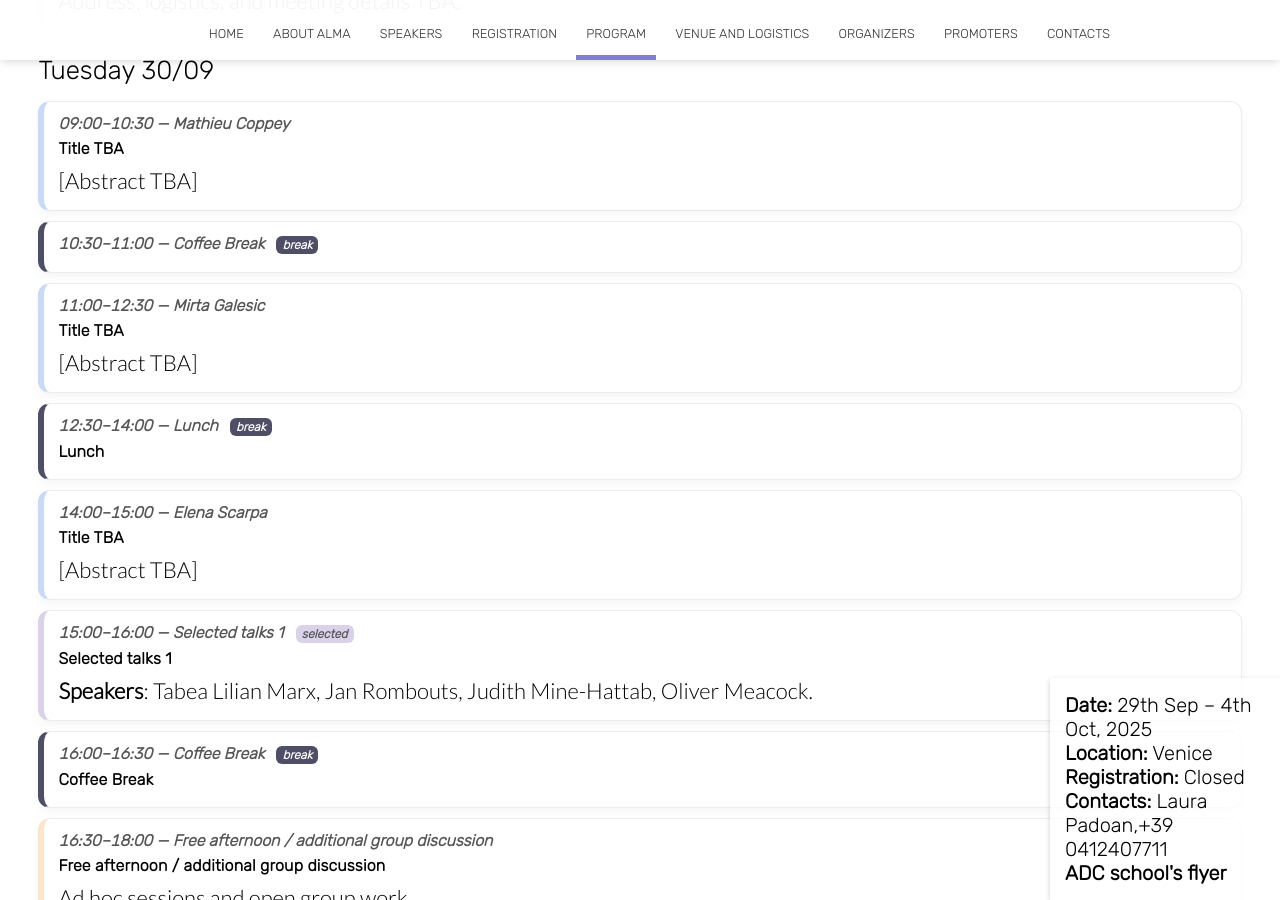
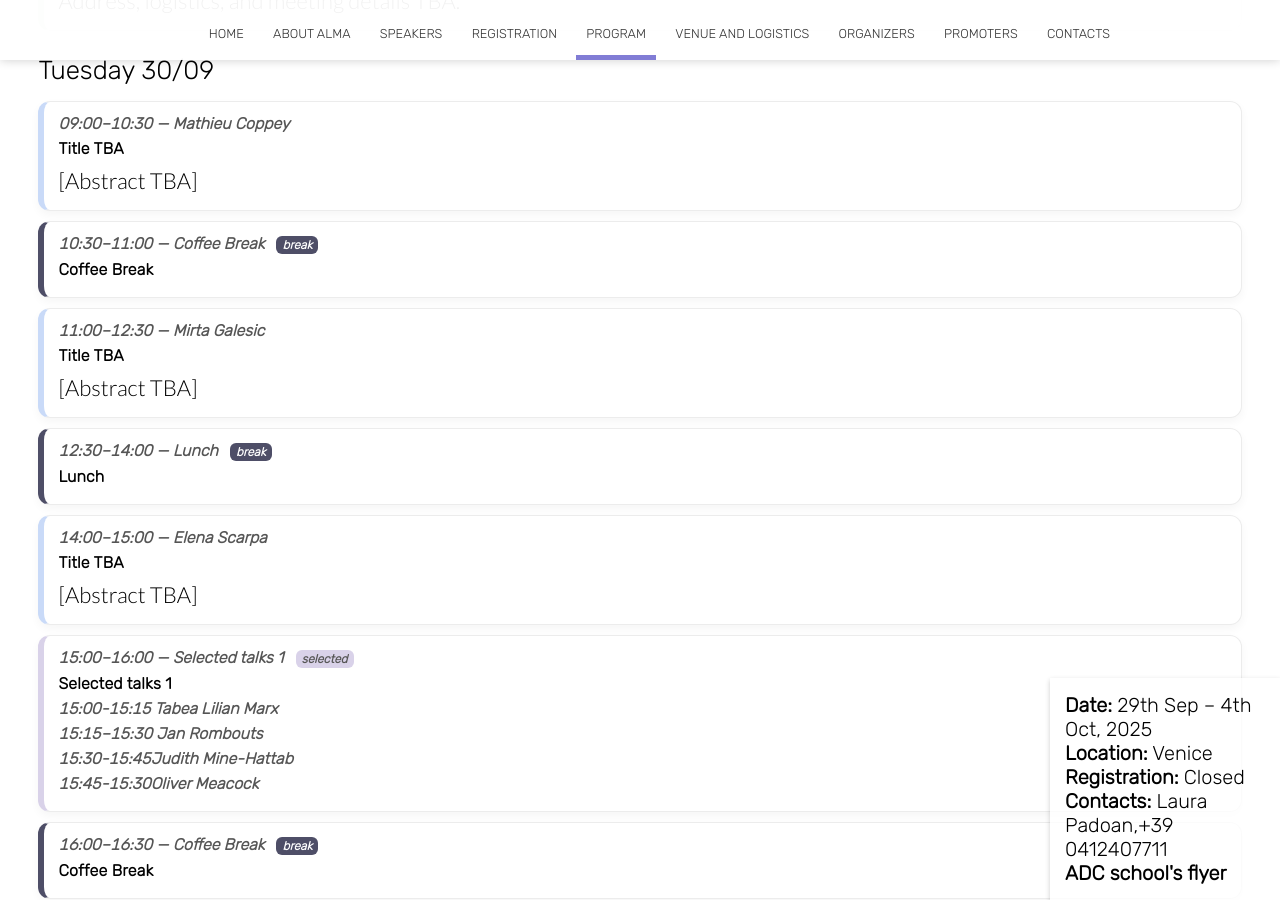
Before and after one commit to almadalcoschool/almadalcoschool.github.io, a Jekyll site: the page built from program.html, in a window 1280 px wide and 900 px high, scrolled down 3463 px. Built offline with Jekyll 4.4.1, drawn with Linux system fonts in a browser that asks for light colours; nearby versions of some CDN libraries.

Commit message:
selected talks 1

```diff
--- a/program.html
+++ b/program.html
@@ -655,6 +655,7 @@ image: /images/home/paper_natEcoEvol2020.jpg
 
     <div class="slot coffee">
       <div class="meta"><span class="time">10:30–11:00</span> — Coffee Break <span class="badge coffee">break</span></div>
+      <h3>Coffee Break</h3>
     </div>
 
     <div class="slot talk" id="tue-1100-galesic">
@@ -677,7 +678,10 @@ image: /images/home/paper_natEcoEvol2020.jpg
     <div class="slot selected" id="tue-1500-selected1">
       <div class="meta"><span class="time">15:00–16:00</span> — Selected talks 1 <span class="badge selected">selected</span></div>
       <h3>Selected talks 1</h3>
-      <p><strong>Speakers</strong>: Tabea Lilian Marx, Jan Rombouts, Judith Mine-Hattab, Oliver Meacock.</p>
+      <div class="meta"><span class="time">15:00-15:15</span> Tabea Lilian Marx </span></div>
+      <div class="meta"><span class="time">15:15–15:30</span> Jan Rombouts </span></div>
+      <div class="meta"><span class="time">15:30-15:45</span>Judith Mine-Hattab </span></div>
+      <div class="meta"><span class="time">15:45-15:30</span>Oliver Meacock </span></div>
     </div>
 
     <div class="slot coffee">
```
